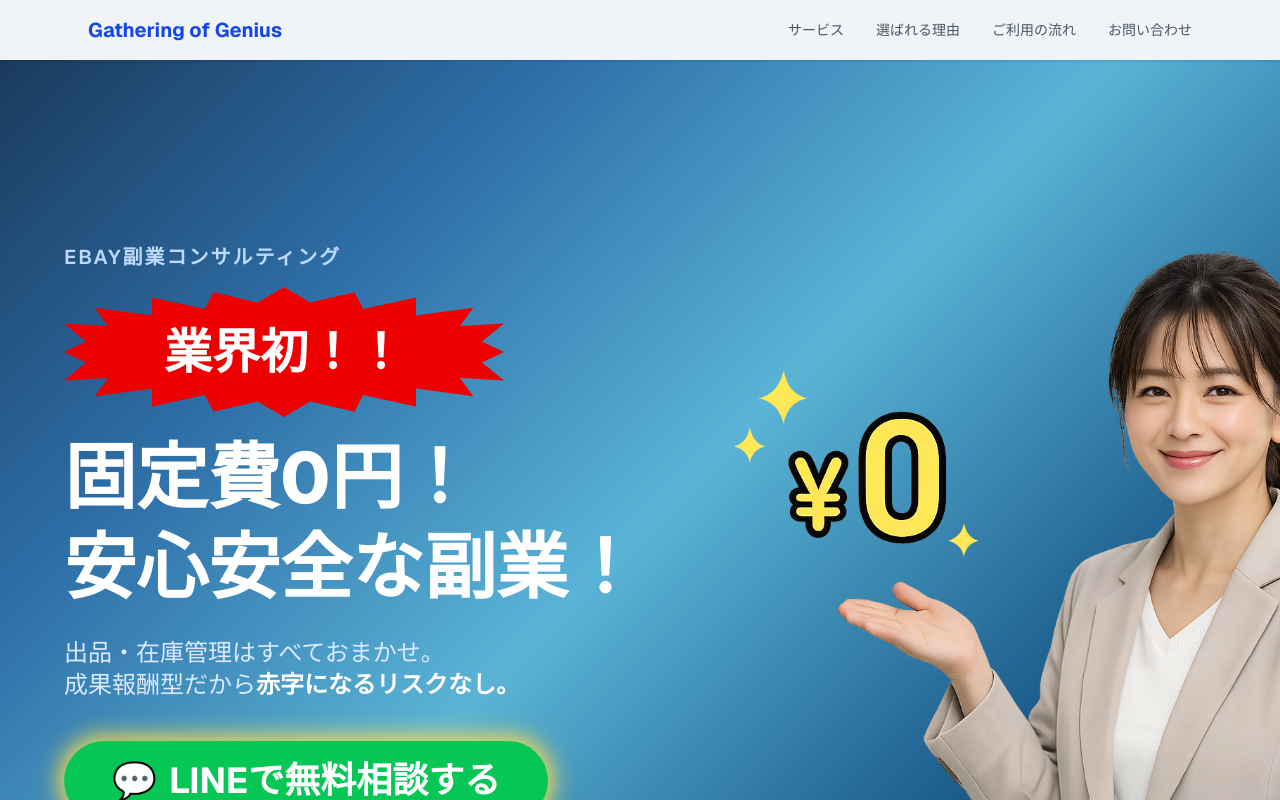
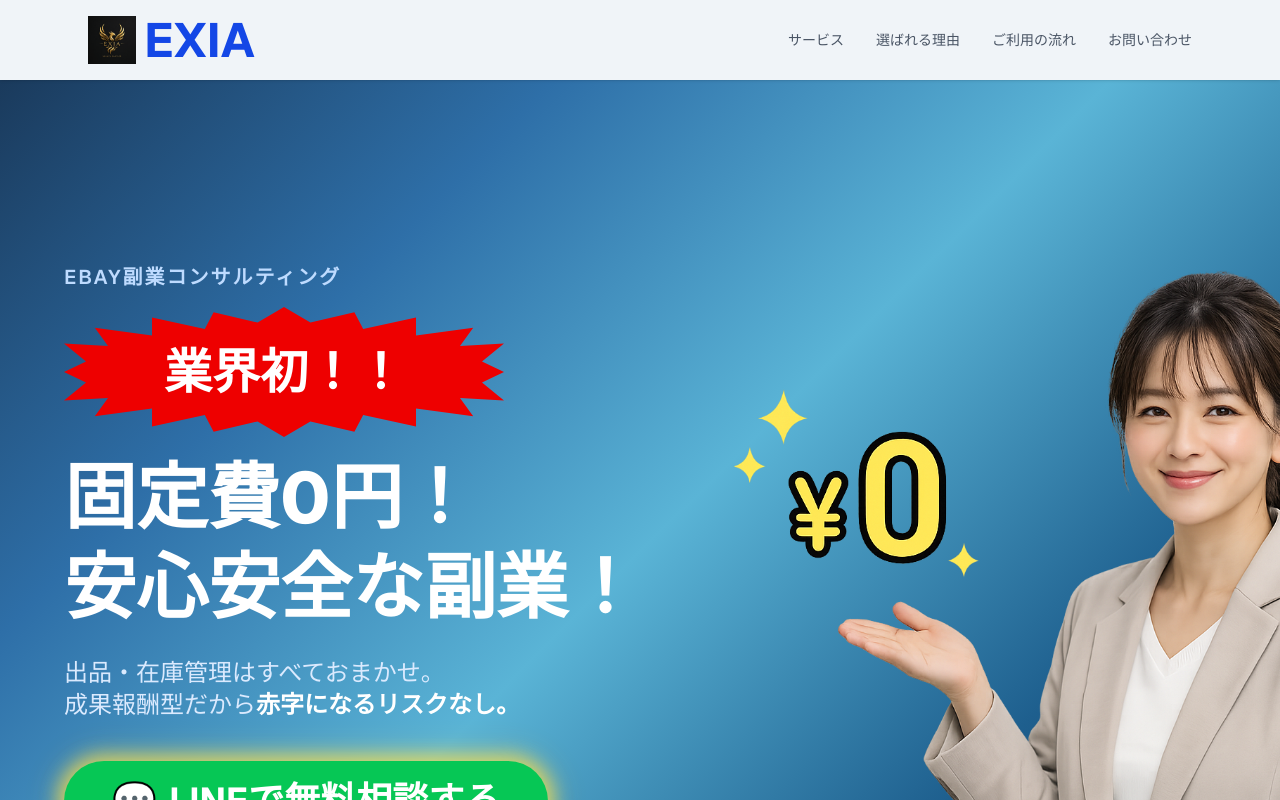
Before and after one commit to hongzhongyuuji99-gif/my-company-hp, a Next.js app: page / in a window 1280 px wide. Shown: the top 800 px of the page. Built offline with nearby package versions, Linux system fonts and the light colour scheme.

Commit message:
ナビ：EXIAロゴ・フェニックス追加、業界初バッジサイズ調整

```diff
--- a/app/page.tsx
+++ b/app/page.tsx
@@ -5,7 +5,11 @@ export default function Home() {
       {/* ナビゲーション */}
       <header className="sticky top-0 z-50 shadow-sm" style={{background: "#f0f4f8"}}>
         <div className="max-w-6xl mx-auto px-6 py-4 flex justify-between items-center">
-          <div className="text-xl font-bold text-blue-700">Gathering of Genius</div>
+          <div className="flex items-center gap-2">
+            {/* eslint-disable-next-line @next/next/no-img-element */}
+            <img src="/logo.png.png" alt="EXIA" className="h-12 w-12 object-contain" style={{mixBlendMode: "multiply"}} />
+            <span className="text-5xl font-bold text-blue-700">EXIA</span>
+          </div>
           <nav className="hidden md:flex gap-8 text-sm font-medium text-gray-600">
             <a href="#service" className="hover:text-blue-600">サービス</a>
             <a href="#merit" className="hover:text-blue-600">選ばれる理由</a>
@@ -20,7 +24,7 @@ export default function Home() {
         <div className="max-w-6xl mx-auto flex flex-col md:flex-row items-center gap-12">
           <div className="flex-1 text-center md:text-left">
             <p className="text-blue-200 text-xl font-semibold uppercase tracking-widest mb-4">eBay副業コンサルティング</p>
-            <div className="mb-4 inline-flex items-center justify-center" style={{
+            <div className="mb-4 flex items-center justify-center" style={{
               width: "440px",
               height: "130px",
               clipPath: "polygon(50% 0%, 56% 12%, 66% 4%, 68% 17%, 80% 8%, 80% 22%, 93% 16%, 90% 30%, 100% 28%, 95% 42%, 100% 50%, 95% 58%, 100% 72%, 90% 70%, 93% 84%, 80% 78%, 80% 92%, 68% 83%, 66% 96%, 56% 88%, 50% 100%, 44% 88%, 34% 96%, 32% 83%, 20% 92%, 20% 78%, 7% 84%, 10% 70%, 0% 72%, 5% 58%, 0% 50%, 5% 42%, 0% 28%, 10% 30%, 7% 16%, 20% 22%, 20% 8%, 32% 17%, 34% 4%, 44% 12%)",
```
Also changed, not shown: public/line公式用の画像.png (added), public/logo.png.png (added).
